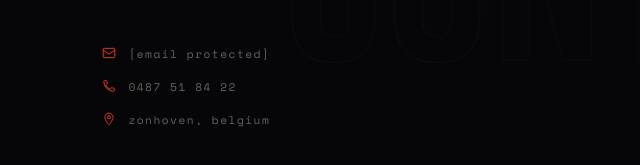
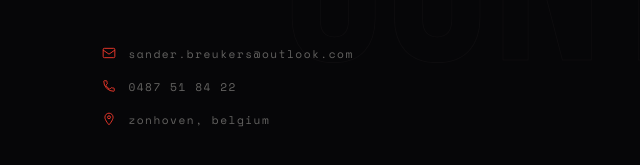
Before and after one commit to SanderBr99/Sander_Breukers, a plain HTML site: page index.html in a window 1280 px wide. Shown: the part 3307-3472 px from the top of the page, 0-640 px from the left. Drawn offline with nearby package versions, Linux system fonts and the light colour scheme; animation ran at ten frames a second.

Commit message:
email fix

```diff
--- a/index.html
+++ b/index.html
@@ -1262,7 +1262,7 @@ function cycleCard(card) {
       <div class="contact-info-list">
         <a href="mailto:sander.breukers@outlook.com" class="contact-info-item">
           <svg width="14" height="14" viewBox="0 0 24 24" fill="none" stroke="currentColor" stroke-width="1.5"><rect x="2" y="4" width="20" height="16" rx="2"/><path d="M2 7l10 7 10-7"/></svg>
-          <span class="__cf_email__" data-cfemail="cab9aba4aeafb8e4a8b8afbfa1afb8b98aa5bfbea6a5a5a1e4a9a5a7">[email&#160;protected]</span>
+          <span class="__cf_email__" data-cfemail="cab9aba4aeafb8e4a8b8afbfa1afb8b98aa5bfbea6a5a5a1e4a9a5a7">Sander.Breukers@outlook.com</span>
         </a>
         <a href="tel:0487518422" class="contact-info-item">
           <svg width="14" height="14" viewBox="0 0 24 24" fill="none" stroke="currentColor" stroke-width="1.5"><path d="M6.6 10.8a15.3 15.3 0 006.6 6.6l2.2-2.2a1 1 0 011-.25 11.4 11.4 0 003.6.6 1 1 0 011 1V20a1 1 0 01-1 1A17 17 0 013 4a1 1 0 011-1h3.5a1 1 0 011 1 11.4 11.4 0 00.6 3.6 1 1 0 01-.25 1z"/></svg>
```
